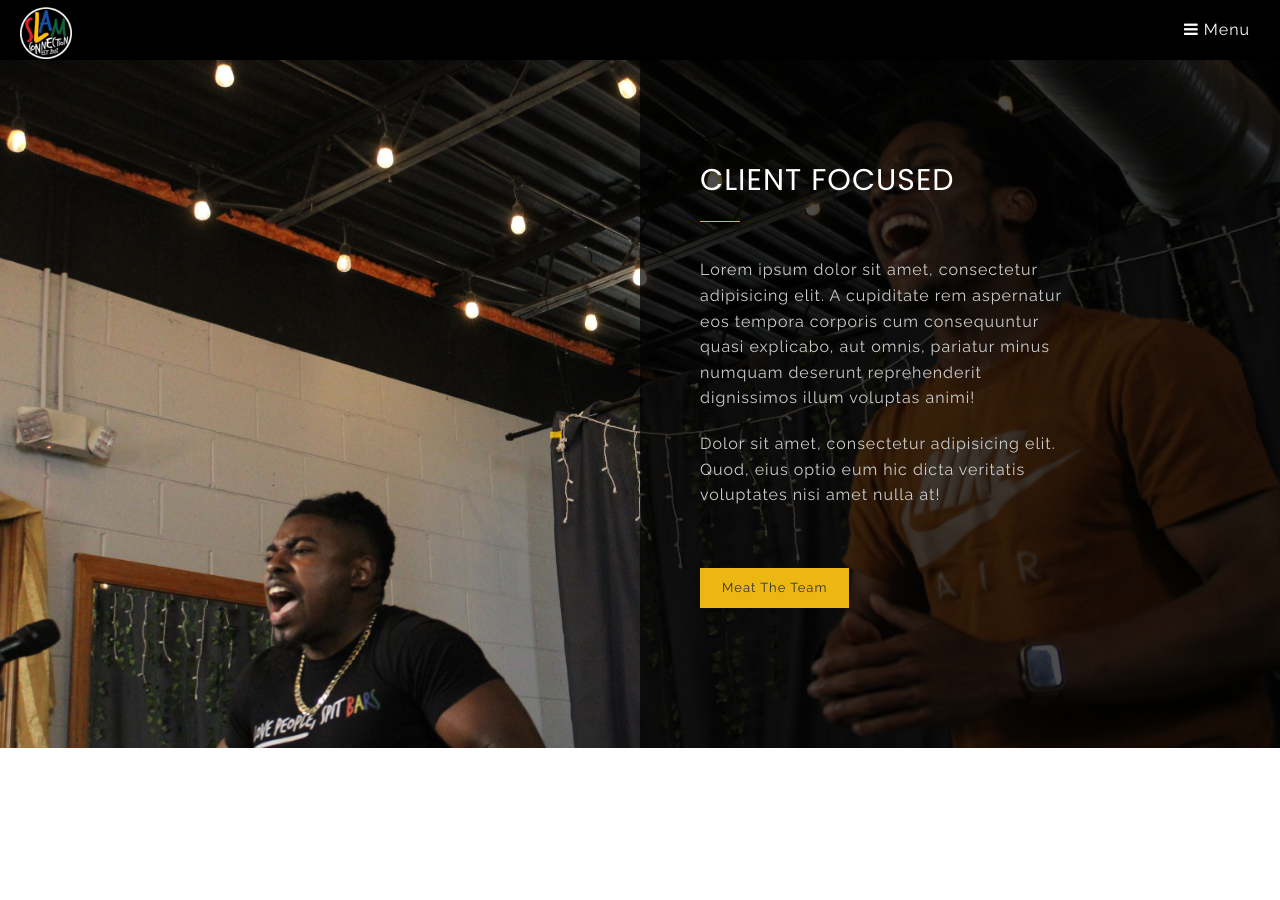
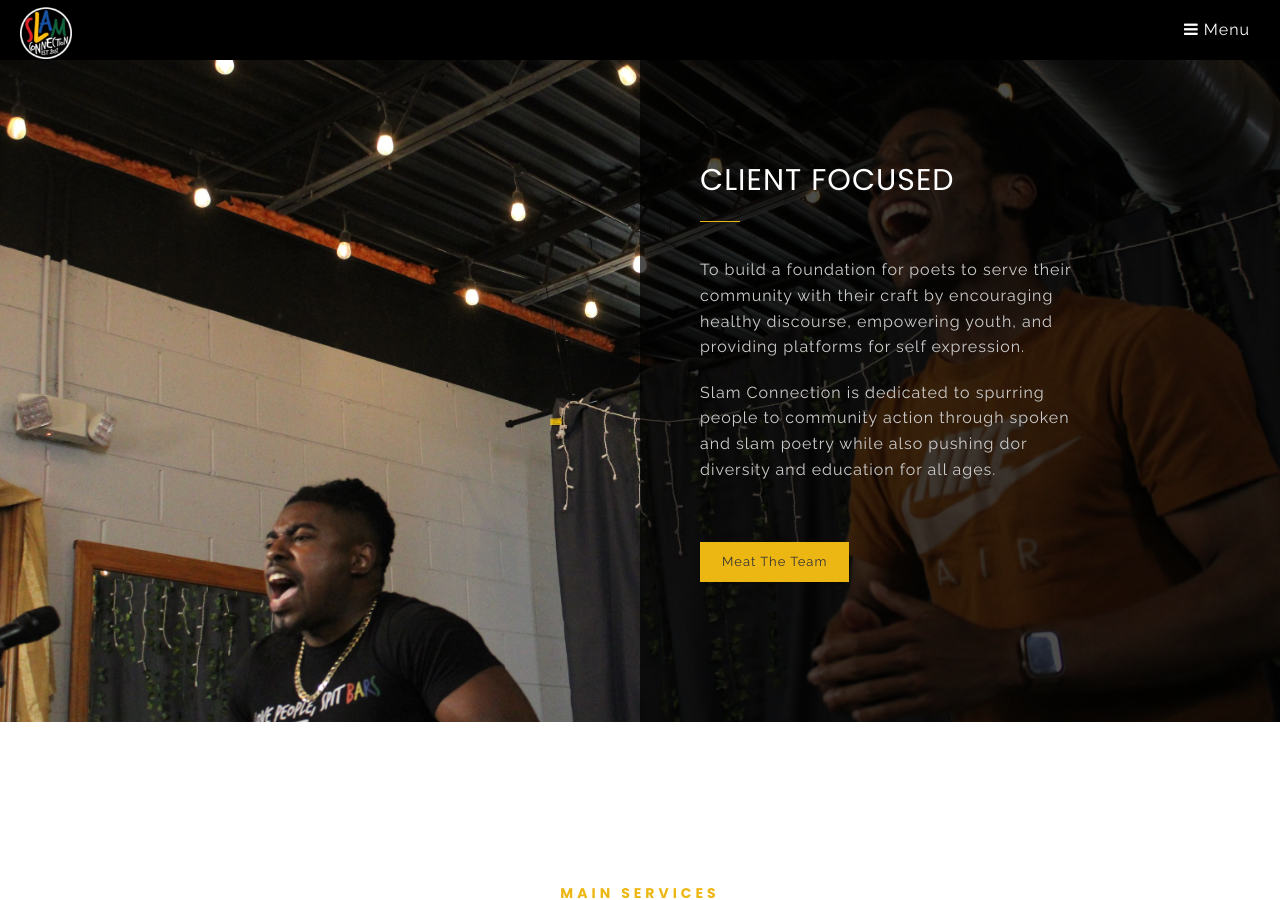
Before and after one commit to Siyuan-Zhu/Slam-Connection-Site, a Jekyll site: the page built from index.html, in a window 1280 px wide and 900 px high, scrolled down 1679 px. Built offline with Jekyll 4.4.1, drawn with Linux system fonts in a browser that asks for light colours.

Commit message:
Update index.html

```diff
--- a/index.html
+++ b/index.html
@@ -159,8 +159,8 @@
     <div class="section-header alt white">
       <h2>client focused</h2>
     </div>
-    <p class="light">Lorem ipsum dolor sit amet, consectetur adipisicing elit. A cupiditate rem aspernatur eos tempora corporis cum consequuntur quasi explicabo, aut omnis, pariatur minus numquam deserunt reprehenderit dignissimos illum voluptas animi!</p>
-    <p class="light">Dolor sit amet, consectetur adipisicing elit. Quod, eius optio eum hic dicta veritatis voluptates nisi amet nulla at!</p>
+    <p class="light">To build a foundation for poets to serve their community with their craft by encouraging healthy discourse, empowering youth, and providing platforms for self expression.</p>
+    <p class="light">Slam Connection is dedicated to spurring people to community action through spoken and slam poetry while also pushing dor diversity and education for all ages. </p>
     <div class="two spacing"></div>
     <a href="#" class="button small">Meat the team</a>
     <div class="three spacing"></div>
```
